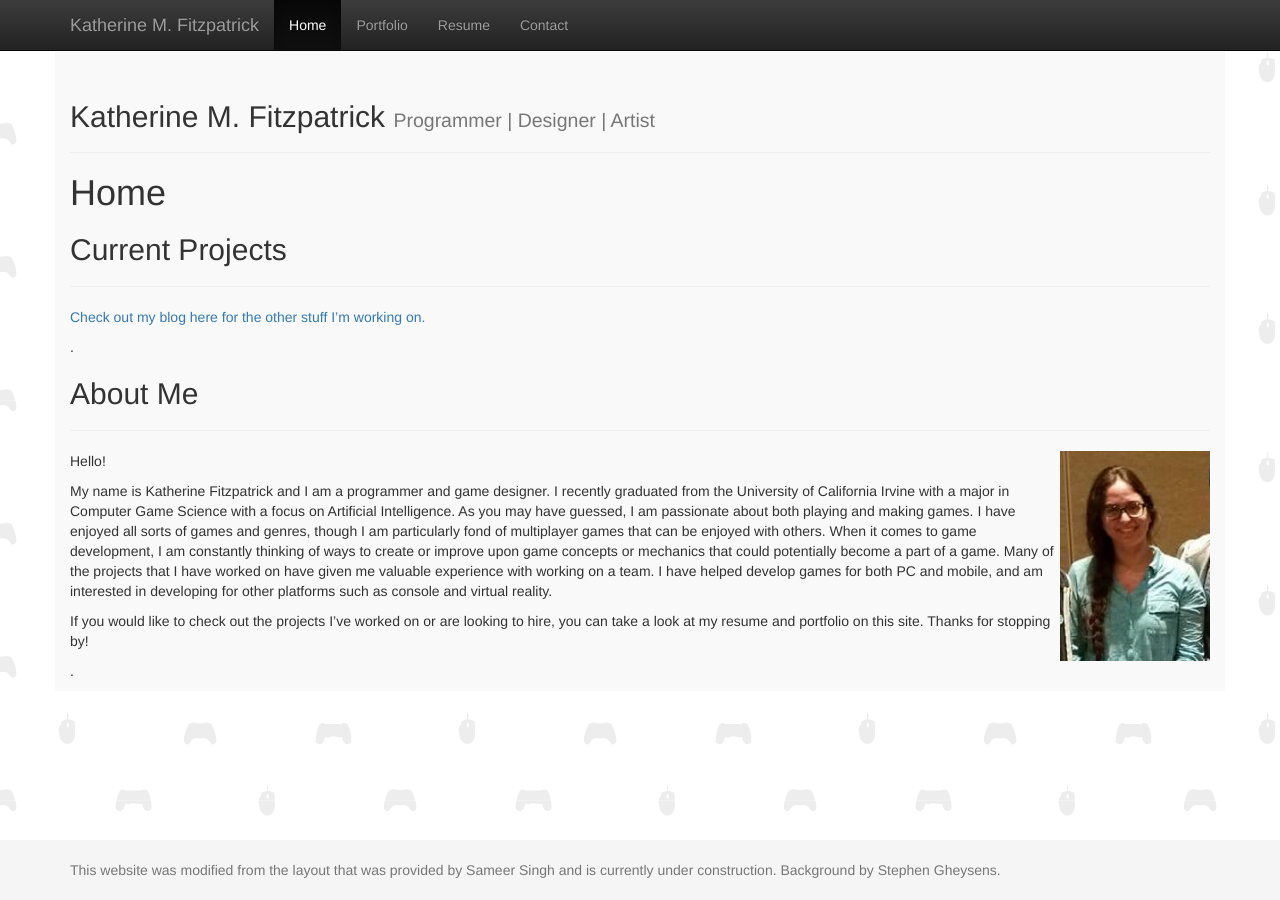
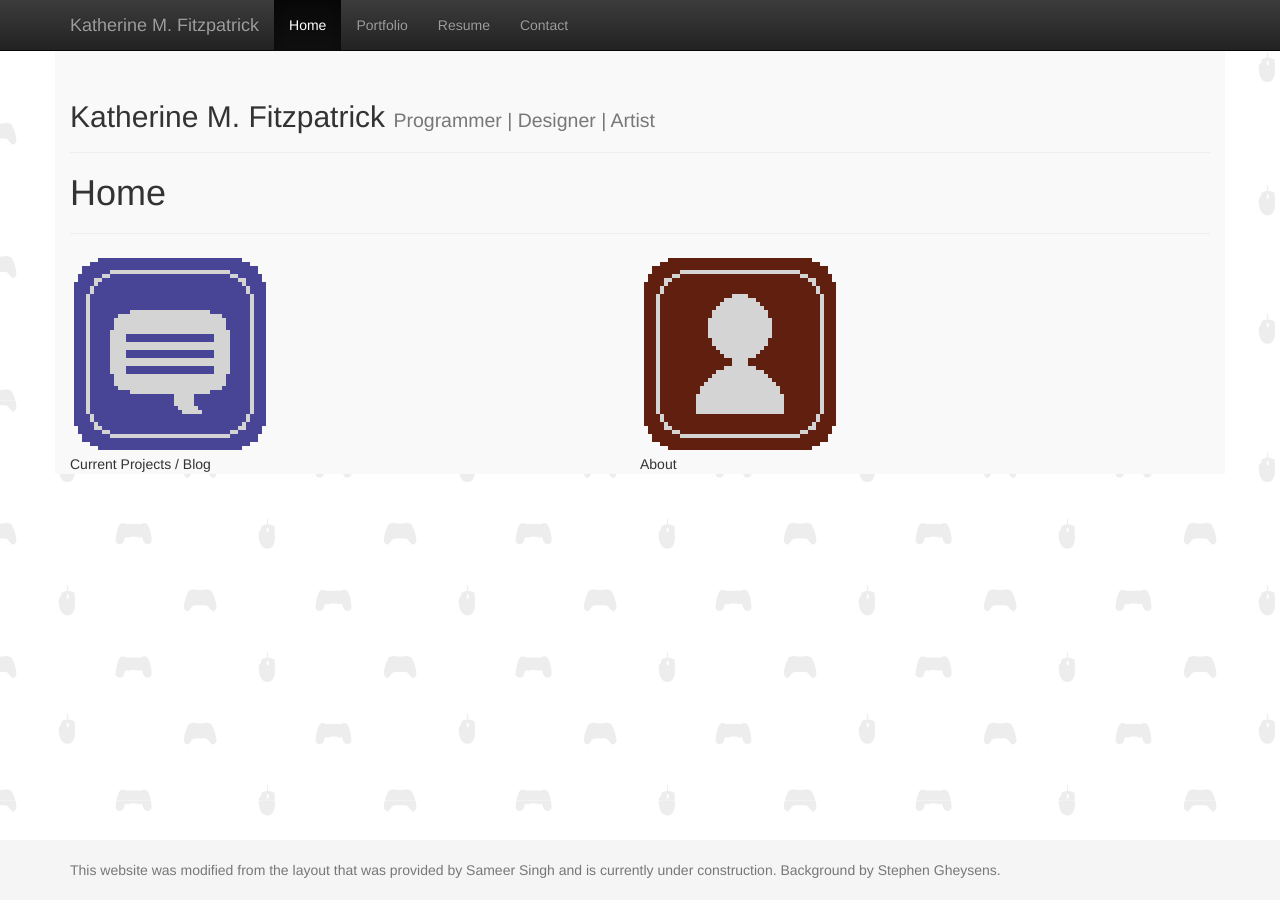
Before and after one commit to kathermf/kathermf.github.io, a Jekyll site: the page built from index.md, in a window 1280 px wide. Built offline with Jekyll 4.4.1, drawn with Linux system fonts in a browser that asks for light colours.

```diff
--- a/index.md
+++ b/index.md
@@ -5,22 +5,15 @@ title:  Home
 
 # {{ page.title }}
 
-
-## Current Projects
 ---
 
-[Check out my blog here for the other stuff I'm working on.](blog.md)
-
-.
-
-## About Me
----
-<img align="right" src="images/untitled.JPG" width="150">
-Hello!
-
-My name is Katherine Fitzpatrick and I am a programmer and game designer. I recently graduated from the University of California Irvine with a major in Computer Game Science with a focus on Artificial Intelligence. As you may have guessed, I am passionate about both playing and making games. I have enjoyed all sorts of games and genres, though I am particularly fond of multiplayer games that can be enjoyed with others. When it comes to game development, I am constantly thinking of ways to create or improve upon game concepts or mechanics that could potentially become a part of a game. Many of the projects that I have worked on have given me valuable experience with working on a team. I have helped develop games for both PC and mobile, and am interested in developing for other platforms such as console and virtual reality.
-
-If you would like to check out the projects I've worked on or are looking to hire, you can take a look at my resume and portfolio on this site. Thanks for stopping by!
-
-
-.
+<table style="width:100%;text-align:left;" cellpadding="10">
+ <tr>
+  <td> <a href="blog.md"><img align="middle" src="images/blog_icon.png" width="200"></a> </td>
+  <td> <a href="about.md"><img align="middle" src="images/about_icon.png" width="200"></a> </td>
+ </tr>
+ <tr>
+  <td> Current Projects / Blog </td>
+  <td> About </td>
+ </tr>
+</table>
```
Also changed, not shown: about.md (added, +17 -0 lines), contact.md (+1 -1 lines), images/about_icon.PNG (added), images/blog_icon.PNG (added).
